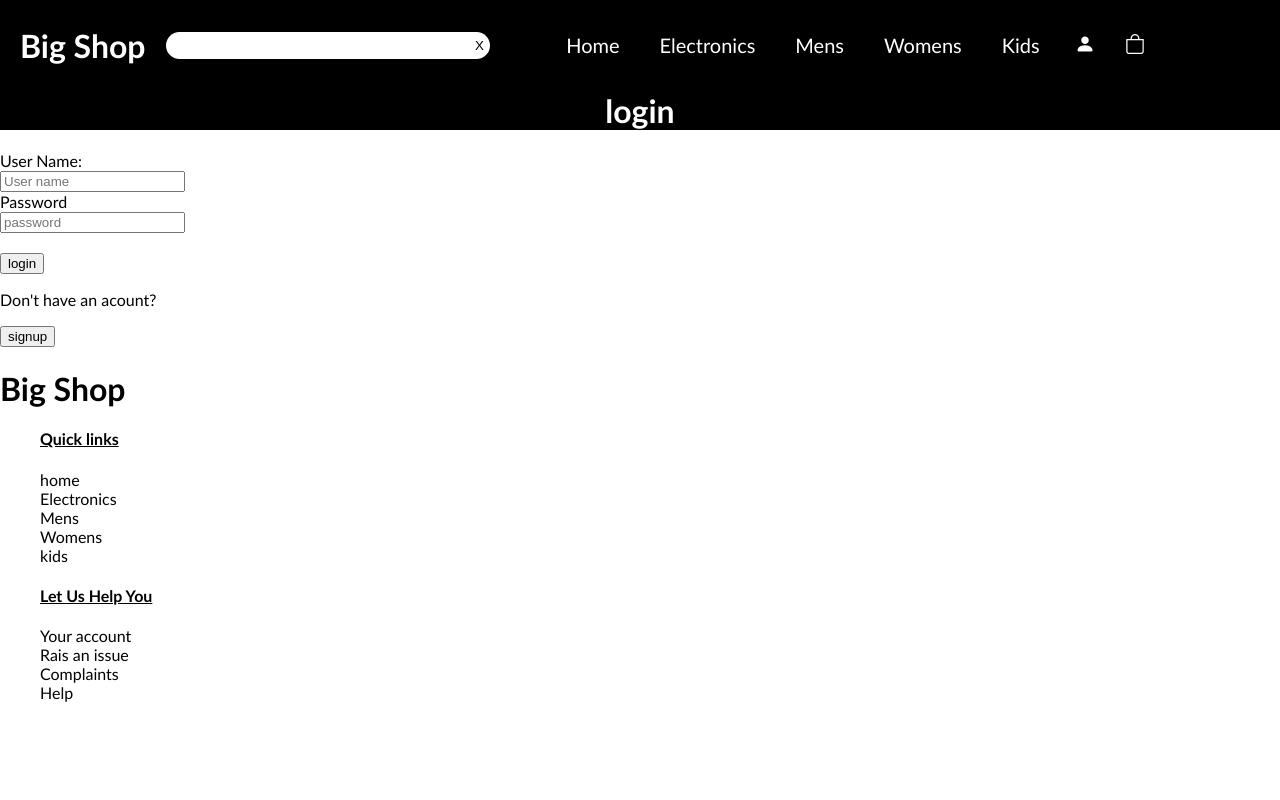
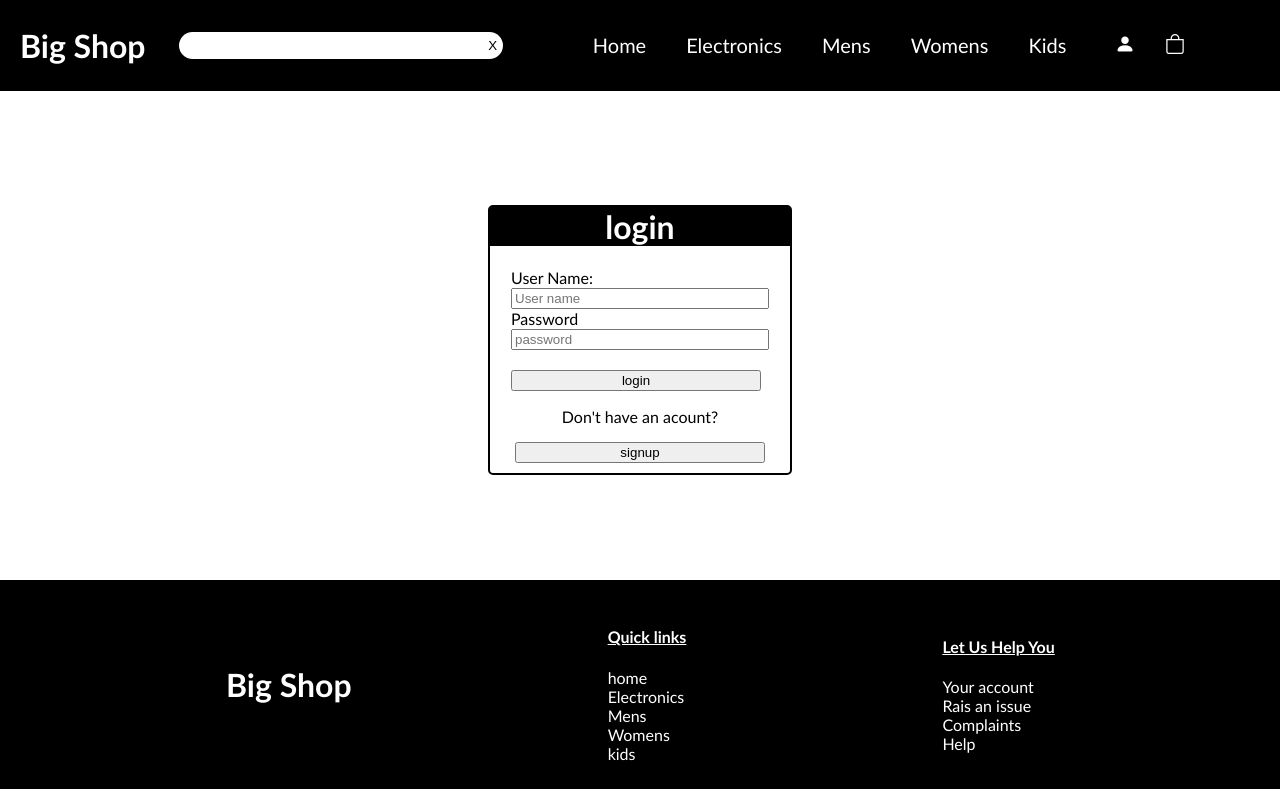
Before and after one commit to saikiran01415/online-shop, a plain HTML site: page login.html in a window 1280 px wide. Drawn offline with nearby package versions, Linux system fonts and the light colour scheme.

Commit message:
added code for the footer and login as well

```diff
--- a/style.css
+++ b/style.css
@@ -13,6 +13,9 @@ header{
     background-color: black;
     color: white;
     height: 50px;
+    position: fixed;
+    width: 100%;
+    top: 0px;
 
 }
 header input{
@@ -41,7 +44,8 @@ header ul{
     font-size: 20px;
     cursor: pointer;
 }
-header ul li:hover{
+
+header ul li:hover,footer ul li:hover{
     text-decoration: underline;
 }
 .profile{
@@ -59,3 +63,44 @@ header ul li:hover{
     font-size: 20px;
     cursor: pointer;
 }
+
+/* footer */
+footer{
+    width: 98.5%;
+    height: auto;
+    padding: 10px;
+    background-color:black;
+    color: white;
+    display: flex;
+    justify-content: space-evenly;
+    align-items: center;
+}
+footer ul{
+    cursor: pointer;
+}
+/*  main  */
+main{
+    margin-top: 100px;
+}
+
+/* for login page */
+.log_con{
+    height: 60vh;
+    display: flex;
+    justify-content: center;
+    align-items: center;
+}
+.login{
+    height: auto;
+    width: 300px;
+    border: 2px solid black;
+    border-radius: 5px;
+    display: flex;
+    justify-content: center;
+    align-items: center;
+    flex-direction: column;
+    padding-bottom: 10px;
+}
+.login input{
+    width: 250px;
+}
```
